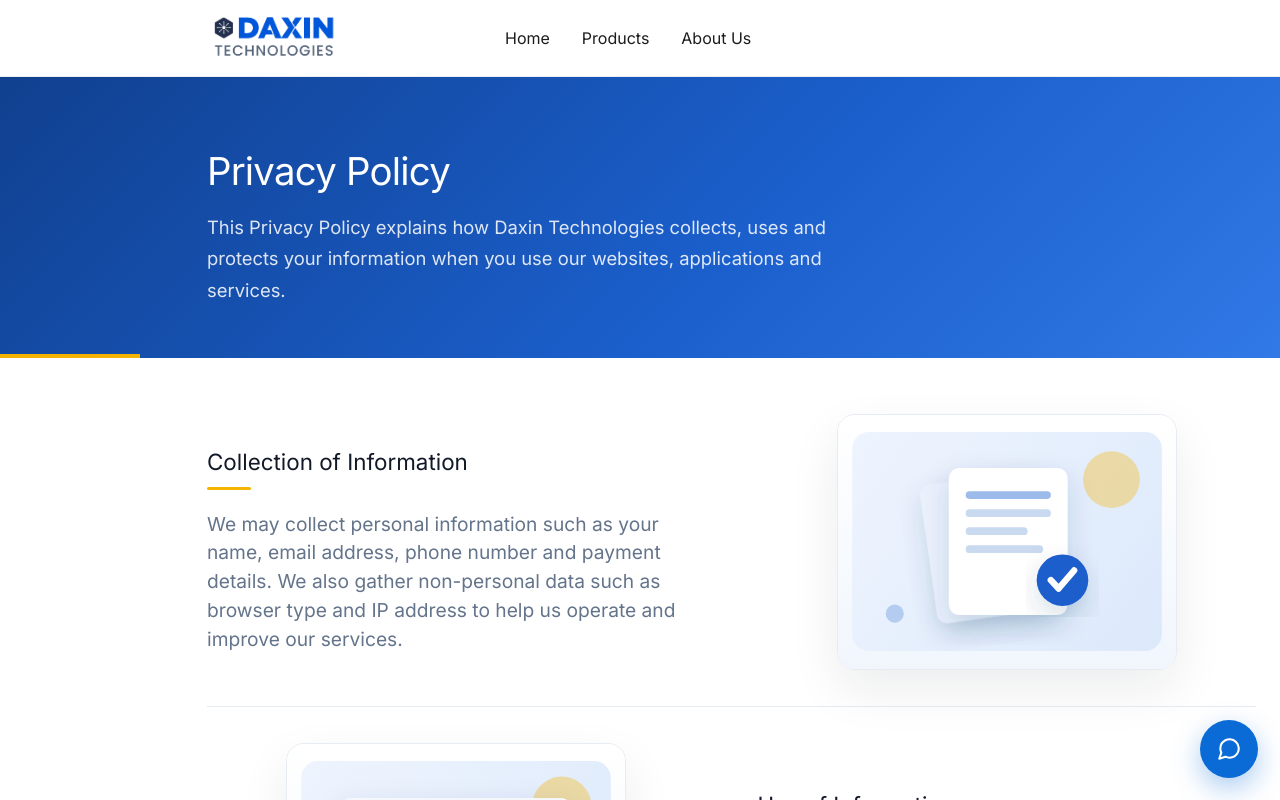
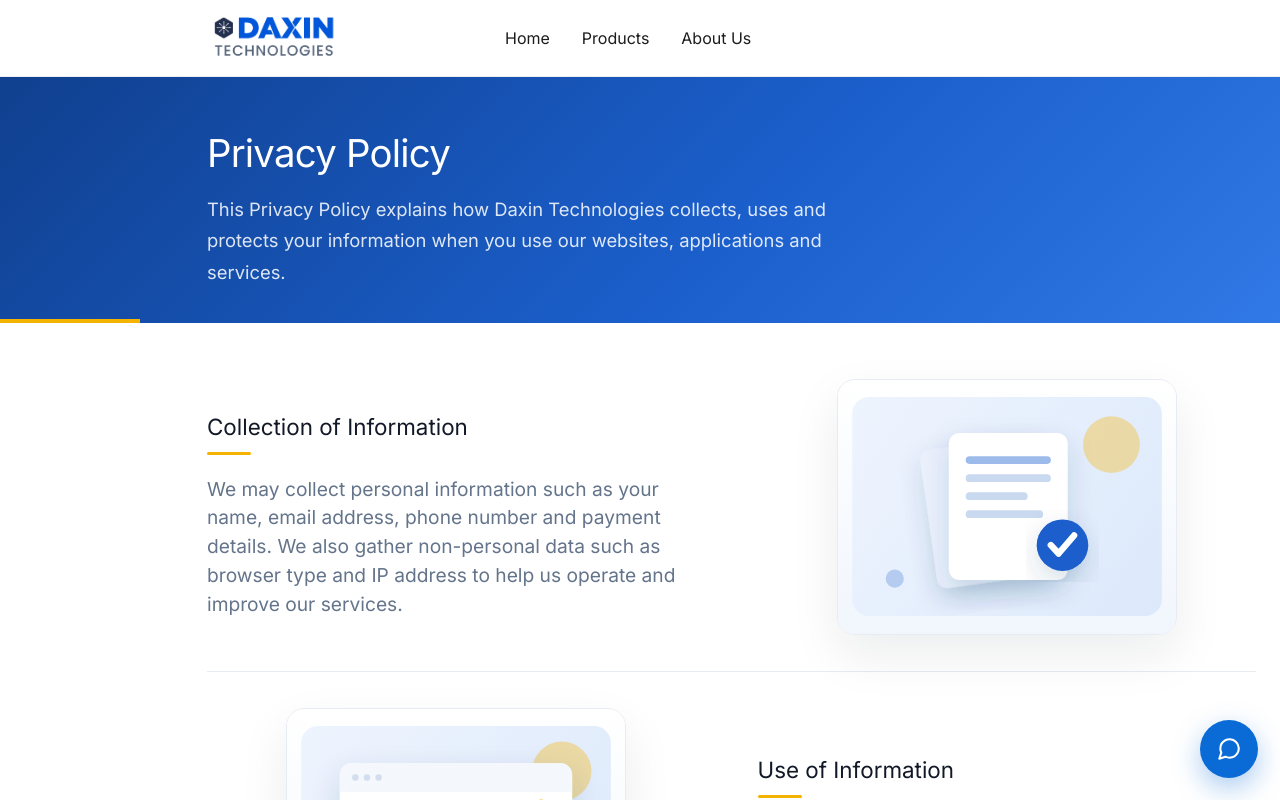
Before and after one commit to developer2lanzermark-lgtm/daxin-website, a React (Vite) app: page /privacy-policy in a window 1280 px wide. Shown: the top 800 px of the page. Built offline with nearby package versions, Linux system fonts and the light colour scheme.

Commit message:
Footer changes

```diff
--- a/src/components/Footer.jsx
+++ b/src/components/Footer.jsx
@@ -60,7 +60,7 @@ const SOCIAL_LINKS = [
     label: "Facebook",
     href: "https://www.facebook.com/daxintechnologies/",
     icon: (
-      <svg viewBox="0 0 24 24" width="28" height="28" aria-hidden="true">
+      <svg viewBox="0 0 24 24" width="32" height="32" aria-hidden="true">
         <circle cx="12" cy="12" r="11" fill="#1877F2" />
         <path fill="#fff" d="M13.3 19v-5.6h1.9l.3-2.2h-2.2V9.8c0-.6.2-1.1 1.1-1.1h1.2V6.7c-.2 0-.9-.1-1.7-.1-1.7 0-2.9 1-2.9 3v1.7H9.2v2.2h1.9V19h2.2z" />
       </svg>
--- a/src/styles/Footer.css
+++ b/src/styles/Footer.css
@@ -7,7 +7,7 @@
 .site-footer__nav {
   width: 100%;
   background-color: #ffffff;
-  padding: 32px 24px 48px;
+  padding: 5px 24px 28px;
   display: flex;
   justify-content: center;
   box-sizing: border-box;
@@ -173,7 +173,7 @@ a.site-footer__detail-text:hover {
 /* Light band below copyright: social icons + legal links */
 .site-footer__legal {
   width: 100%;
-  background-color: #f3f5f9;
+  background-color: #ffffff;
   padding: 28px 20px;
   display: flex;
   flex-direction: column;
--- a/src/styles/InfoPage.css
+++ b/src/styles/InfoPage.css
@@ -4,9 +4,14 @@
    with any existing daxin-website styles.
    ======================================================================= */
 
+.dxed, .dxed h1, .dxed h2, .dxed h3, .dxed p, .dxed a, .dxed span, .dxed button {
+  font-family: "Inter", -apple-system, BlinkMacSystemFont, "Segoe UI", Roboto, sans-serif;
+}
+
 .dxed {
   background: #fff;
   color: #10192B;
+  font-family: "Inter", -apple-system, BlinkMacSystemFont, "Segoe UI", Roboto, sans-serif;
 }
 
 /* ---------- image component (from infoArt.jsx) ---------- */
@@ -37,7 +42,7 @@
   z-index: 90;
   background: linear-gradient(135deg, #10408F 0%, #1B5FCC 58%, #3179E6 100%);
   color: #fff;
-  padding: 48px 0 52px;
+  padding: 30px 0 35px;
 }
 
 /* Aligns with the navbar's padding: 0 207px — same as .faq-container margin-left: 12% */
```
